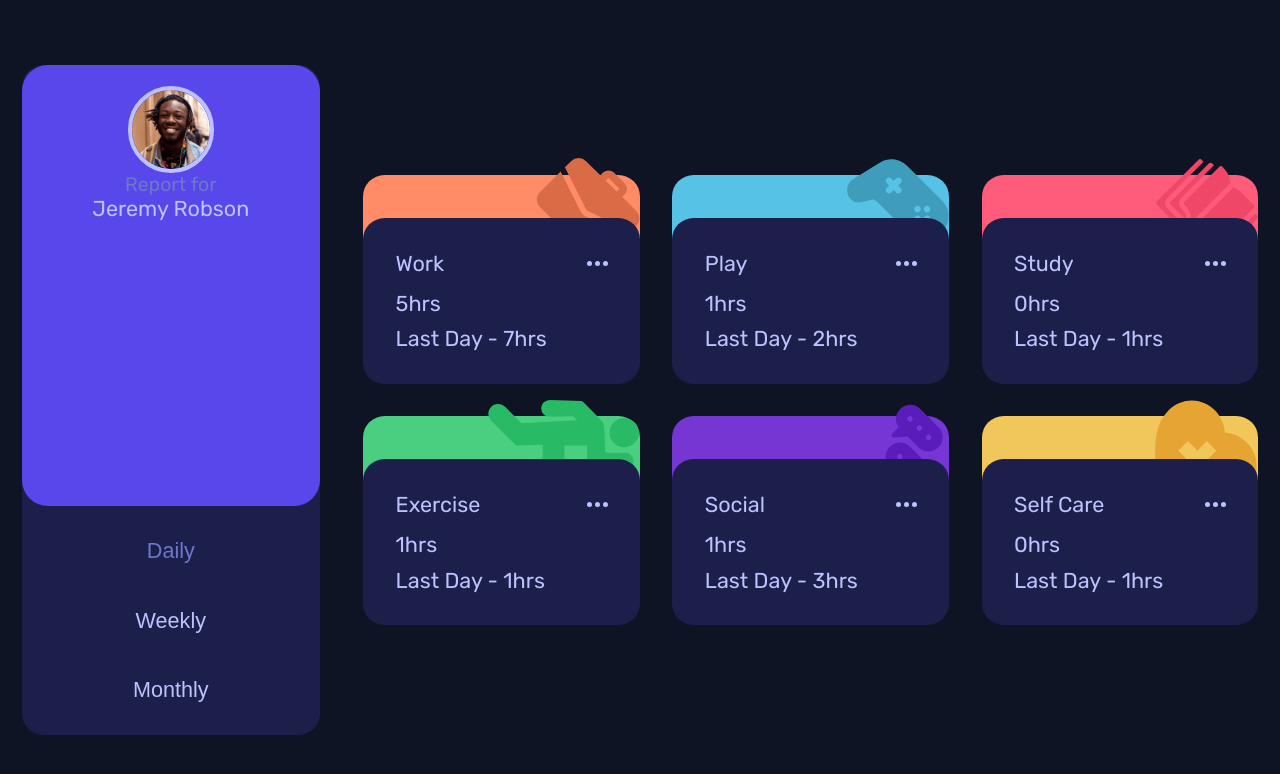
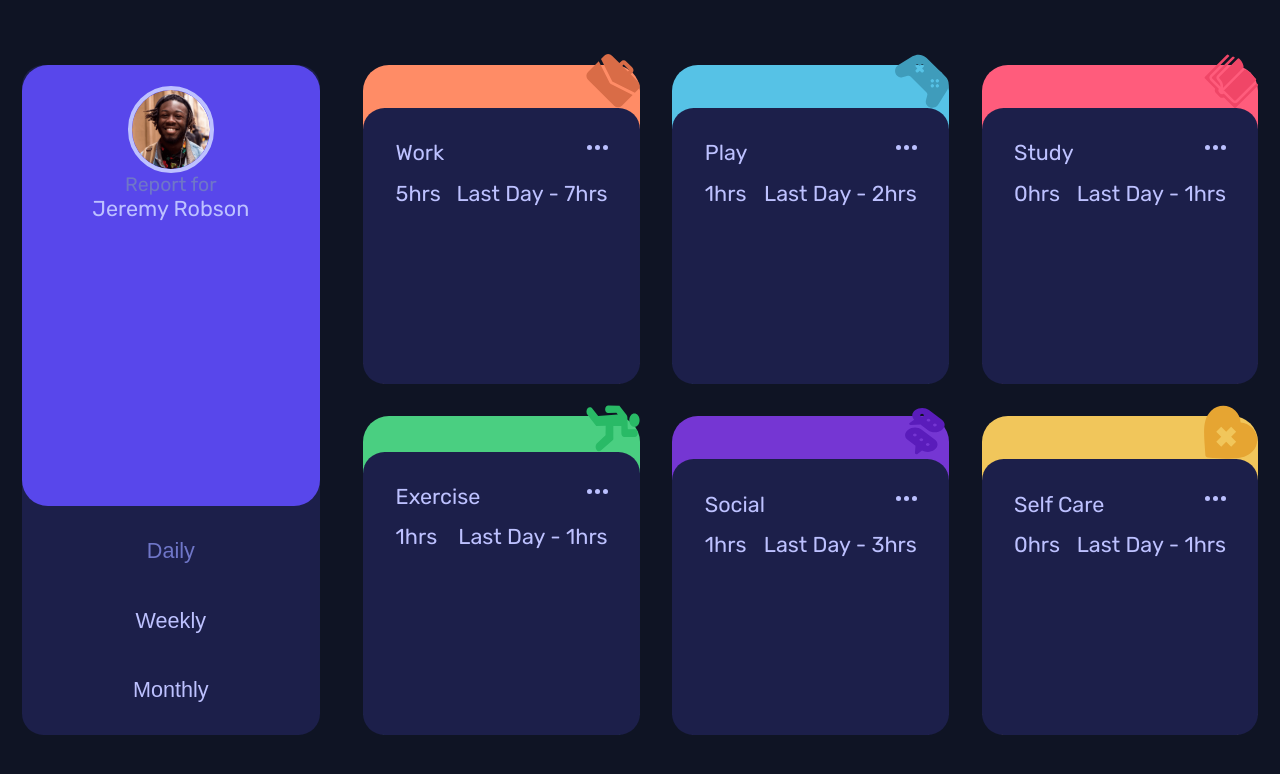
Before and after one commit to Farzane2630/frontend-mentor-projects-time-tracker-dashboard, a plain HTML site: page index.html in a window 1280 px wide. Drawn offline with Linux system fonts and the light colour scheme.

Commit message:
ref:styles

```diff
--- a/index.js
+++ b/index.js
@@ -24,8 +24,7 @@ function createCard(item) {
   // populating elements with child elements and contents
   card.innerHTML = `
             <div class="icon-wrapper ${activitySlug}">
-              <img src="./images/icon-${activitySlug}.svg" />
-            </div>
+              <img class="activity-icon" src="./images/icon-${activitySlug}.svg" />
               <div class="info">
               <div class="header">
               <span class="activity-title">${item.title}</span>
@@ -34,6 +33,7 @@ function createCard(item) {
               <div class="body">
               <span class="activity-time-current"> ${item.timeframes[chosenTime]?.current}hrs</span>
               <span class="activity-time-pre">Last ${timeFrame[chosenTime]} - ${item.timeframes[chosenTime]?.previous}hrs</span>
+              </div>
               </div>
               </div>
             `;
--- a/style.scss
+++ b/style.scss
@@ -31,12 +31,12 @@ body {
     display: flex;
     justify-content: center;
     align-items: center;
+    background-color: $Navy-950;
 }
 
 .wrapper {
     width: 100%;
     min-height: 100vh;
-    background-color: $Navy-950;
     padding: 3em 1em;
     display: grid;
     justify-items: center;
@@ -57,7 +57,6 @@ body {
     column-gap: 1em;
     padding: 1em 1.5em;
     border-radius: 1.2em;
-    height: fit-content;
 
     .avatar {
         width: 4em;
@@ -84,7 +83,6 @@ body {
     border-radius: 1em;
     display: flex;
     flex-direction: column;
-    justify-items: space-between;
     width: 100%;
 
     .btn-wrapper {
@@ -117,23 +115,28 @@ body {
 // todo: refactoring the activities-cards => like info card
 .activities-cards {
     display: grid;
-    height: fit-content;
     width: 100%;
     gap: 1.5em;
 
     .activity-card {
         display: grid;
-        position: sticky;
     }
 
     .icon-wrapper {
         display: flex;
-        justify-content: flex-end;
-        border-radius: 1em;
-        height: 4em;
+        flex-direction: column;
+        justify-content: flex-start;
+        align-items: flex-end;
+        border-radius: 1.2em;
+        padding-block-end: 0;
+
+        .activity-icon {
+            height: 2.5em;
+            width: 2.5em;
+        }
 
         img {
-            margin-block-start: -0.8em;
+            margin-block-start: -0.5em;
         }
     }
 
@@ -162,7 +165,6 @@ body {
     }
 
     .info {
-        margin-block-start: -2em;
         background-color: $Navy-900;
         padding: 1.5em;
         border-radius: 1em;
@@ -171,6 +173,7 @@ body {
         row-gap: 0.7em;
         color: $Navy-200;
         width: 100%;
+        height: 100%;
 
         .header {
             display: flex;
@@ -181,7 +184,6 @@ body {
         .body {
             display: flex;
             justify-content: space-between;
-            align-items: center;
         }
 
     }
@@ -191,20 +193,20 @@ body {
 // media
 @media (min-width: 45em) {
     .wrapper {
-        max-height: 35em;
         justify-content: center;
-        align-items: center;
+        align-items: stretch;
         grid-template-columns: 1fr 3fr;
+        max-height: 30em;
     }
 
     .time-stamp-card {
-        height: 100%;
 
-.info-card {
-           flex-direction: column;
-           text-align: center;
-           flex-grow: 1;
+        .info-card {
+            flex-direction: column;
+            text-align: center;
+            flex-grow: 1;
         }
+
         .btn-wrapper {
             flex-direction: column;
             justify-content: center;
@@ -227,6 +229,14 @@ body {
             }
         }
     }
+}
 
+@media (min-width: 65em) {
+    .wrapper {
+        max-width: 80em;
+    }
 
+    .activity-card .info .body {
+        flex-direction: row;
+    }
 }
```
Also changed, not shown: style.css, 1 other file. Lines whose indentation alone changed are shown as unchanged.
